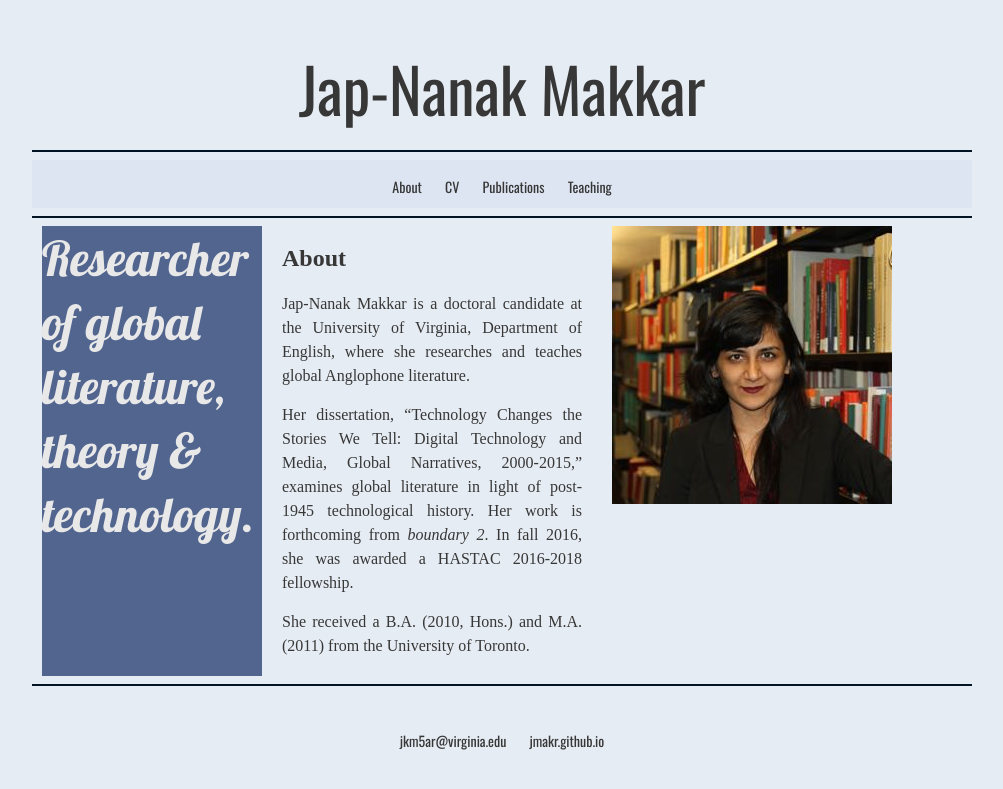
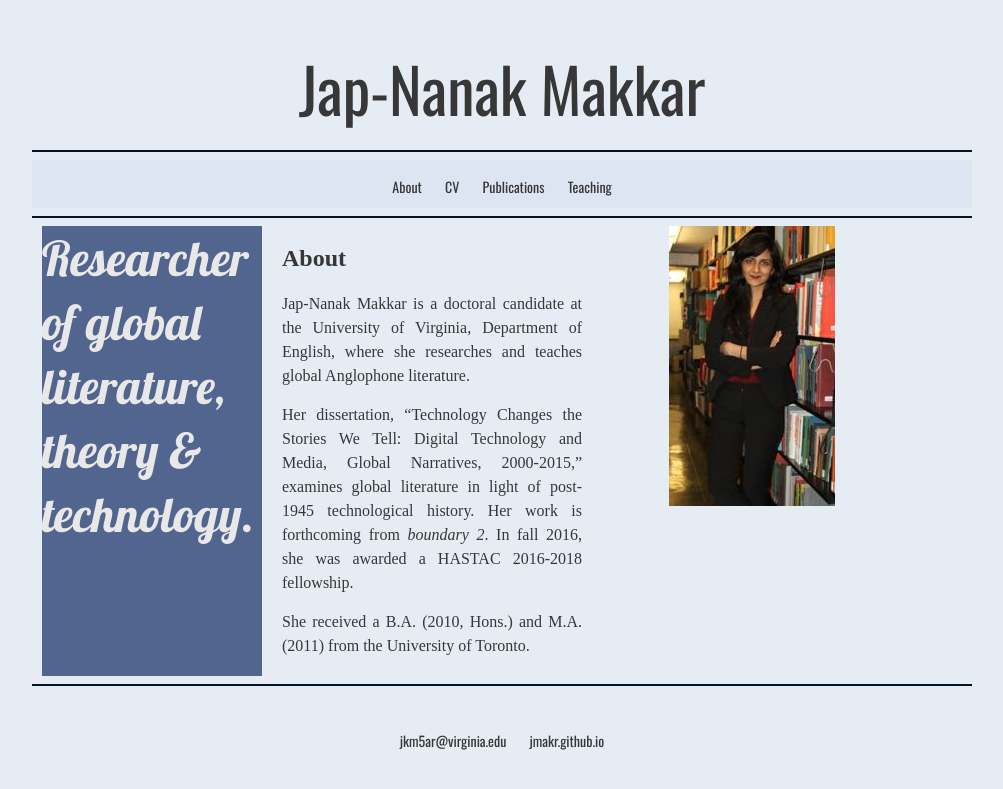
Before and after one commit to jmakr/jmakr.github.io, a Jekyll site: the page built from index.html, in a window 1280 px wide. Shown: the top 789 px of the page, without its empty margins (138-1141 px from the left). Built offline with Jekyll 4.4.1, drawn with Linux system fonts in a browser that asks for light colours; some web fonts are replaced.

Commit message:
Update index.html

```diff
--- a/index.html
+++ b/index.html
@@ -33,7 +33,7 @@ title: About
   <div id="imagebox" class="article grid_4">
 
 	<div style="text-align:center;">
-	<img src="Color photo in library 280.jpg">
+	<img src="Color photo long.jpg">
 	</div>
 
    </div>
```
